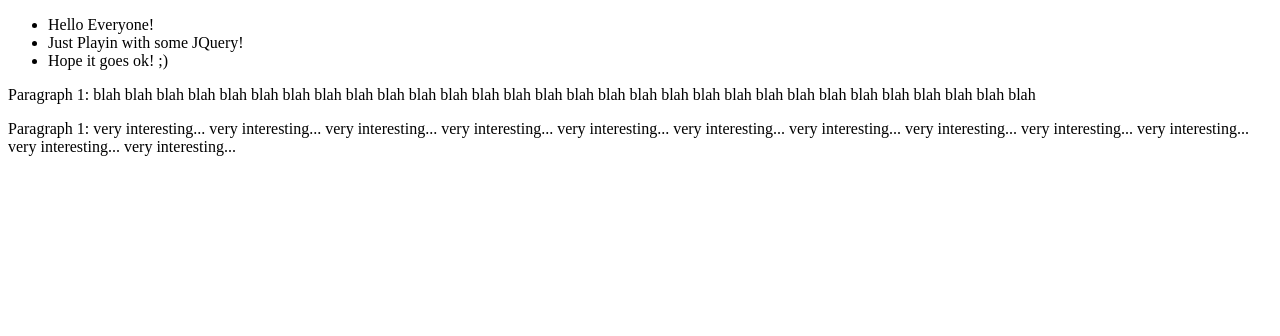
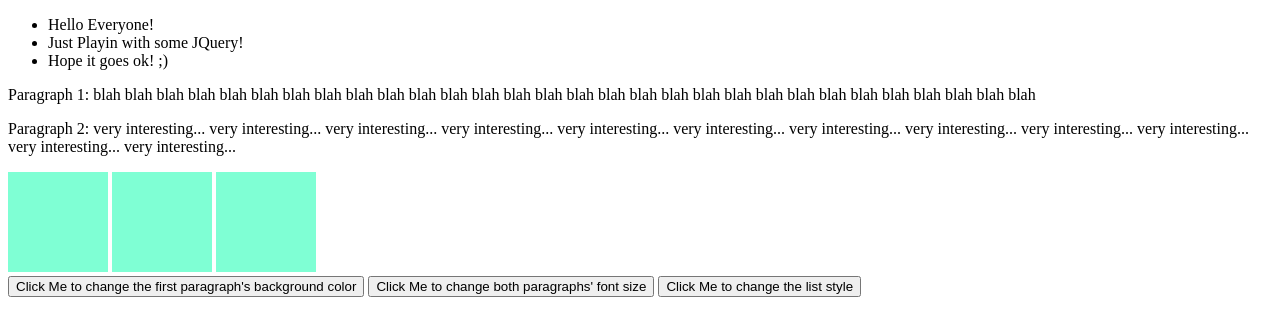
Before and after one commit to crishanks/jquery-playgroud, a plain HTML site: page index.html in a window 1280 px wide. Drawn offline with nearby package versions, Linux system fonts and the light colour scheme.

Commit message:
ul background hover styles and first block animation with jquery

```diff
--- /dev/null
+++ b/index.css
@@ -0,0 +1,6 @@
+.block {
+  display: inline-block;
+  width: 100px;
+  height: 100px;
+  background-color: aquamarine;
+}
--- a/index.html
+++ b/index.html
@@ -5,9 +5,10 @@
   <meta name="viewport" content="width=device-width, initial-scale=1.0">
   <meta http-equiv="X-UA-Compatible" content="ie=edge">
   <title>JQuery Playground</title>
+  <link rel="stylesheet" type="text/css" href="index.css" media="screen" />
 </head>
 <body>
-  <div>
+  <div id="list">
     <ul>
       <li>Hello Everyone!</li>
       <li>Just Playin with some JQuery!</li>
@@ -17,10 +18,18 @@
 
   <div>
     <p>Paragraph 1: blah blah blah blah blah blah blah blah blah blah blah blah blah blah blah blah blah blah blah blah blah blah blah blah blah blah blah blah blah blah</p>
-    <p>Paragraph 1: very interesting... very interesting... very interesting... very interesting... very interesting... very interesting... very interesting... very interesting... very interesting... very interesting... very interesting... very interesting...</p>
+    <p>Paragraph 2: very interesting... very interesting... very interesting... very interesting... very interesting... very interesting... very interesting... very interesting... very interesting... very interesting... very interesting... very interesting...</p>
+  </div>
+  <div class='block'></div>
+  <div class='block'></div>
+  <div class='block'></div>
+  <div>
+    <button>Click Me to change the first paragraph's background color</button>
+    <button>Click Me to change both paragraphs' font size</button>
+    <button>Click Me to change the list style</button>
   </div>
 
-  <script src="https://ajax.googleapis.com/ajax/libs/jquery/2.1.3/jquery.min.js"></script>
+  <script src="https://ajax.googleapis.com/ajax/libs/jquery/3.4.1/jquery.min.js"></script>
   <script src="index.js"></script>
 </body>
 </html>
--- a/index.js
+++ b/index.js
@@ -1,3 +1,9 @@
 $(document).ready(function() {
-
+  //Block Styles
+  $('.block:first').slideUp(500).show(800);
+  $('#list').hover(function() {
+    $(this).css('background-color', 'lightblue');
+  }).mouseleave(function() {
+    $(this).css('background-color', 'white');
+  });
 });
```
